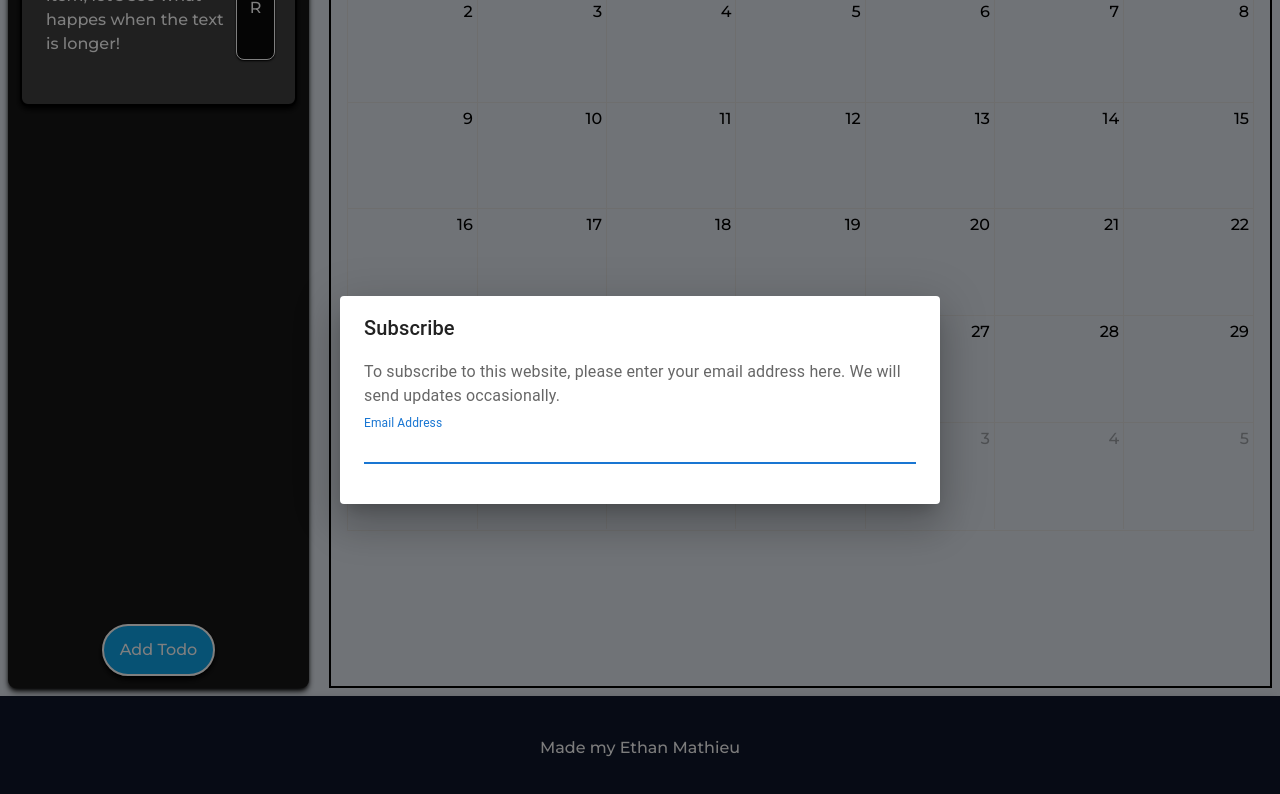
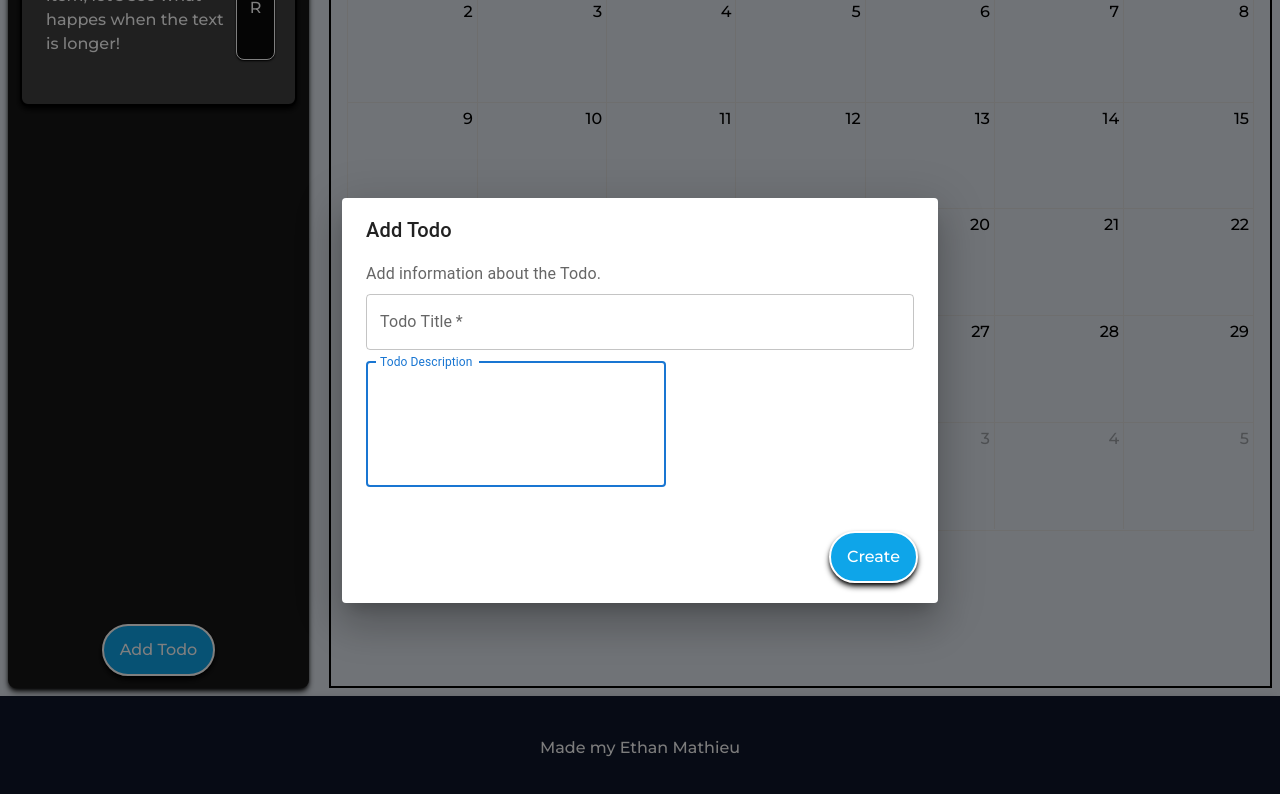
Before and after one commit to emath12/Blockd, a Next.js app: page / in a window 1280 px wide. Both pictures are taken after a click on the button "Add Todo". Shown: the part 357-1151 px from the top of the page. Built offline with nearby package versions, Linux system fonts and the light colour scheme.

Commit message:
finished the dialog for adding todo information

```diff
--- a/src/app/Todo/AddTodoForm.tsx
+++ b/src/app/Todo/AddTodoForm.tsx
@@ -28,25 +28,35 @@ export default function AddTodoForm() {
 
         </Button>
         <Dialog open={open} onClose={handleClose}>
-            <DialogTitle>Subscribe</DialogTitle>
+            <DialogTitle>Add Todo</DialogTitle>
             <DialogContent>
                 <DialogContentText>
-                To subscribe to this website, please enter your email address here. We
-                will send updates occasionally.
+                    Add information about the Todo.
                 </DialogContentText>
                 <TextField
                     autoFocus
                     margin="dense"
                     id="name"
-                label="Email Address"
+                    label="Todo Title"
                     type="email"
                     fullWidth
-                variant="standard"
+                    required
+                    variant="outlined"
+                />
+                <TextField
+                    autoFocus
+                    margin="dense"
+                    id="name"
+                    label="Todo Description"
+                    type="email"
+                    multiline
+                    variant="outlined"
+                    minRows={4}
+                    style={{ width: '300px' }}
                 />
             </DialogContent>
             <DialogActions>
-            {/* <Button onClick={handleClose}>Cancel</Button>
-            <Button onClick={handleClose}>Subscribe</Button> */}
+                <Button onClick={handleClose} text="Create"></Button>
             </DialogActions>
         </Dialog>
         </div>
```
Lines whose indentation alone changed are shown as unchanged.
